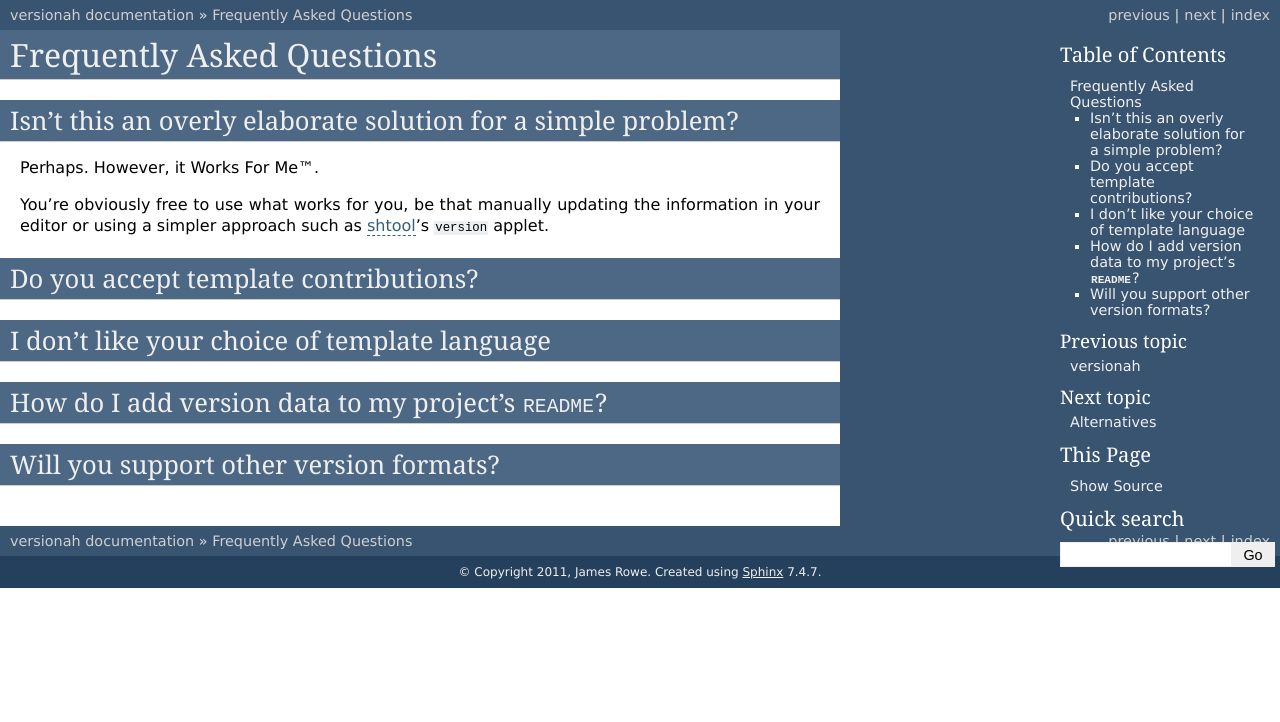
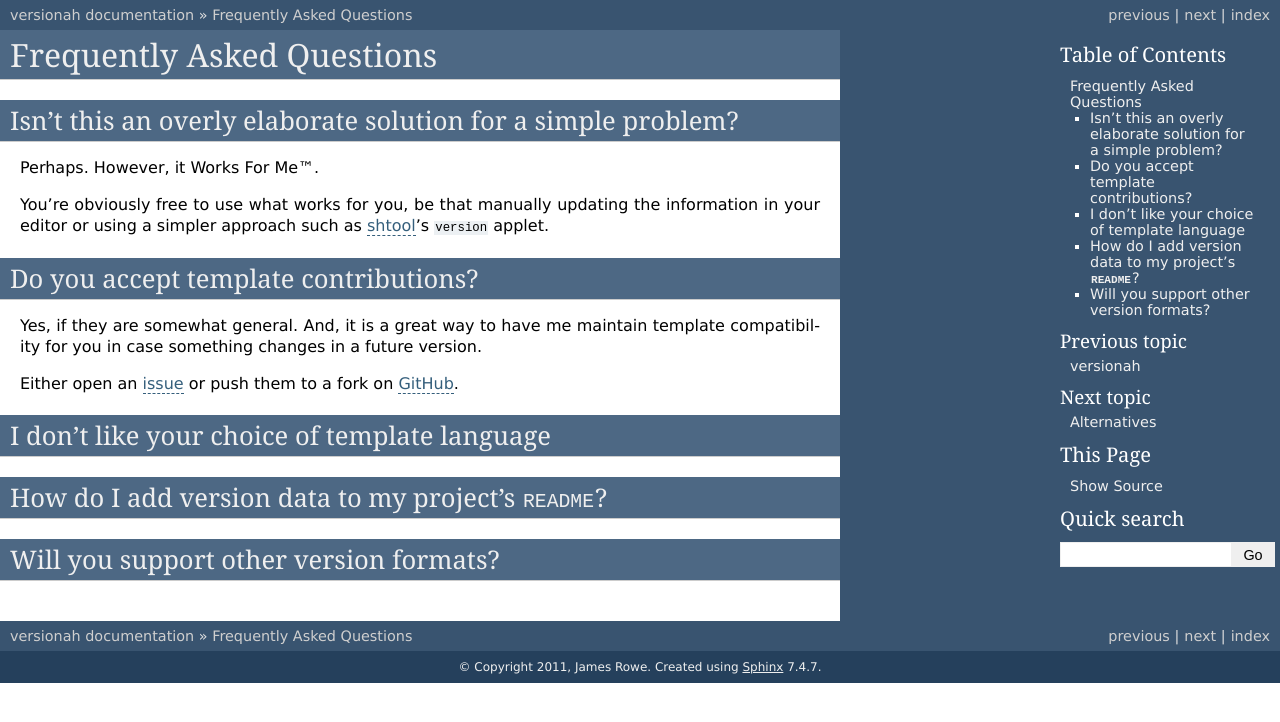
Before and after one commit to JNRowe/versionah, a Sphinx documentation site: the page built from doc/faq.rst, in a window 1280 px wide. Shown: the top 722 px of the page. Built offline with Sphinx 7.4.7, drawn with Linux system fonts in a browser that asks for light colours; the version number could not be read and is left out.

Commit message:
Added 'template contributions' FAQ entry.

```diff
--- a/doc/faq.rst
+++ b/doc/faq.rst
@@ -15,6 +15,14 @@ information in your editor or using a simpler approach such as shtool_'s
 Do you accept template contributions?
 '''''''''''''''''''''''''''''''''''''
 
+Yes, if they are somewhat general.  And, it is a great way to have me maintain
+template compatibility for you in case something changes in a future version.
+
+Either open an issue_ or push them to a fork on GitHub_.
+
+.. _issue: https://github.com/JNRowe/versionah/issues
+.. _GitHub: https://github.com/JNRowe/versionah/
+
 I don't like your choice of template language
 '''''''''''''''''''''''''''''''''''''''''''''
 
```
